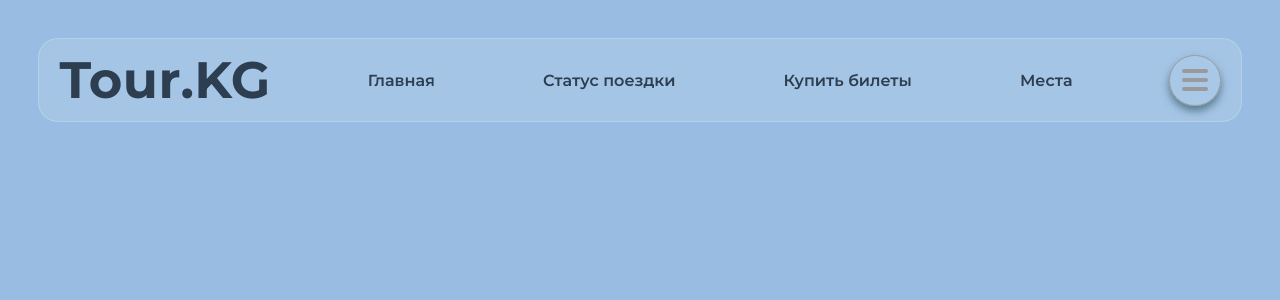
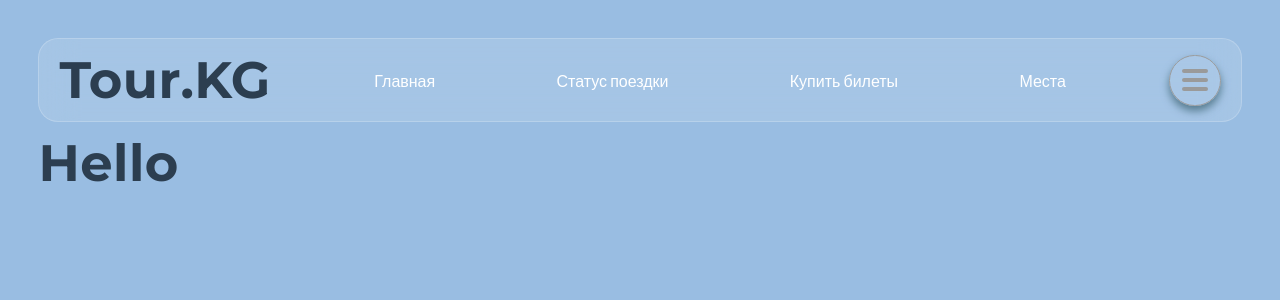
Before and after one commit to GrimProg-design/TravelWebSite, a React (Vite) app: page / in a window 1280 px wide. Shown: the top 300 px of the page. Built offline with nearby package versions, Linux system fonts and the light colour scheme.

Commit message:
Добавил анимацию на навигационную панель

```diff
--- a/src/App.tsx
+++ b/src/App.tsx
@@ -1,10 +1,18 @@
 import "./App.css";
 import Header from "./components/header/MainHeader";
+import { Routes, Route } from "react-router-dom";
+
+import Home from "./components/body/home/Home";
 
 function App() {
   return (
-    <Header/>
-  )
+    <>
+      <Header />
+      <Routes>
+        <Route path="/" element={<Home/>}/>
+      </Routes>
+    </>
+  );
 }
 
 export default App;
--- /dev/null
+++ b/src/components/body/home/Home.tsx
@@ -0,0 +1,7 @@
+import type { JSX } from "react";
+
+export default function Home(): JSX.Element{
+    return(
+        <h1>Hello</h1>
+    )
+}
--- a/src/components/header/MainHeader.tsx
+++ b/src/components/header/MainHeader.tsx
@@ -7,8 +7,8 @@ export default function Header(): JSX.Element {
   return (
     <header className="header-con">
       <h1>Tour.KG</h1>
-      <Navigation/>
-      <BurgerMenu/>
+      <Navigation />
+      <BurgerMenu />
     </header>
   );
 }
--- /dev/null
+++ b/src/components/header/headerComponent/Buttons.tsx
@@ -0,0 +1,6 @@
+import type { JSX } from "react";
+import { Link } from "react-router-dom";
+
+export default function Buttons({ path, text }): JSX.Element {
+  return <Link to={path}>{text}</Link>;
+}
--- a/src/components/header/headerComponent/navigation.tsx
+++ b/src/components/header/headerComponent/navigation.tsx
@@ -1,13 +1,14 @@
 import type { JSX } from "react";
 import "../headerStyle/navigation.css"
+import Buttons from "./Buttons";
 
 export default function Navigation(): JSX.Element {
   return (
     <nav>
-      <p>Главная</p>
-      <p>Статус поездки</p>
-      <p>Купить билеты</p>
-      <p>Места</p>
+      <Buttons path="/" text="Главная"/>
+      <Buttons path="/status" text="Статус поездки"/>
+      <Buttons path="/bilets" text="Купить билеты"/>
+      <Buttons path="/places" text="Места"/>
     </nav>
   );
 }
--- a/src/components/header/headerStyle/navigation.css
+++ b/src/components/header/headerStyle/navigation.css
@@ -1,6 +1,69 @@
 nav {
-    width: 70%;
-    display: flex;
-    justify-content: space-around;
-    background-color: transparent;
+  width: 70%;
+  display: flex;
+  justify-content: space-around;
+  background-color: transparent;
 }
+
+a {
+  text-decoration: none;
+  background-color: transparent;
+  color: white;
+}
+
+a:hover {
+  -webkit-animation: blue-neon 0.8s ease-in-out infinite alternate;
+  -moz-animation: blue-neon 0.8s ease-in-out infinite alternate;
+  animation: blue-neon 0.8s ease-in-out infinite alternate;
+}
+
+@-webkit-keyframes blue-neon {
+  from {
+    text-shadow:
+      0 0 1px #fff,
+      0 0 5px #00aaff,
+      0 0 10px #00bbff,
+      0 0 15px #00ffff;
+  }
+  to {
+    text-shadow:
+      0 0 2px #fff,
+      0 0 7px #33ccff,
+      0 0 12px #66ffff,
+      0 0 17px #00ffff;
+  }
+}
+
+@-moz-keyframes blue-neon {
+  from {
+    text-shadow:
+      0 0 1px #fff,
+      0 0 5px #00aaff,
+      0 0 10px #00bbff,
+      0 0 15px #00ffff;
+  }
+  to {
+    text-shadow:
+      0 0 2px #fff,
+      0 0 7px #33ccff,
+      0 0 12px #66ffff,
+      0 0 17px #00ffff;
+  }
+}
+
+@keyframes blue-neon {
+  from {
+    text-shadow:
+      0 0 1px #fff,
+      0 0 5px #00aaff,
+      0 0 10px #00bbff,
+      0 0 15px #00ffff;
+  }
+  to {
+    text-shadow:
+      0 0 2px #fff,
+      0 0 7px #33ccff,
+      0 0 12px #66ffff,
+      0 0 17px #00ffff;
+  }
+}
```
